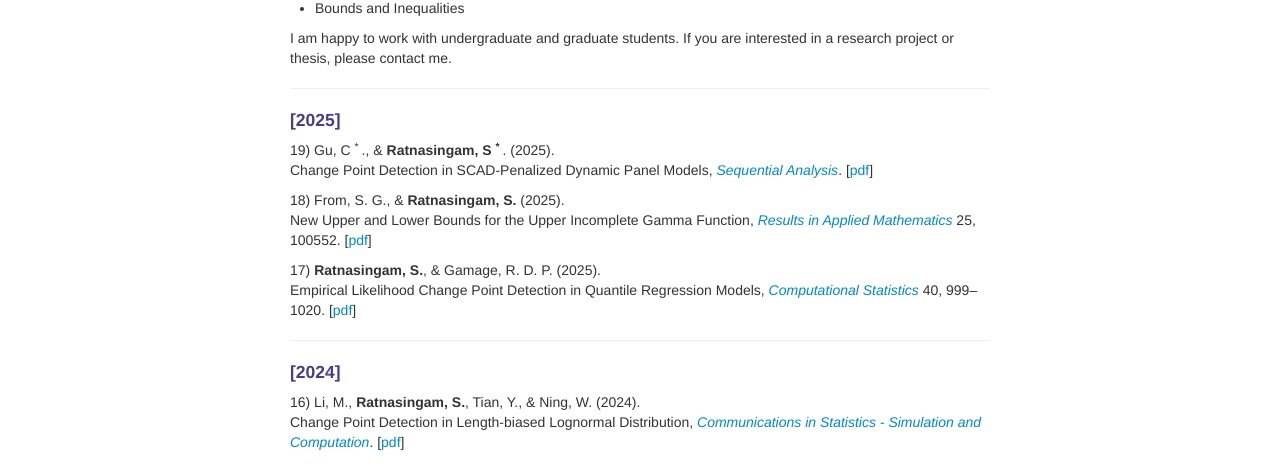
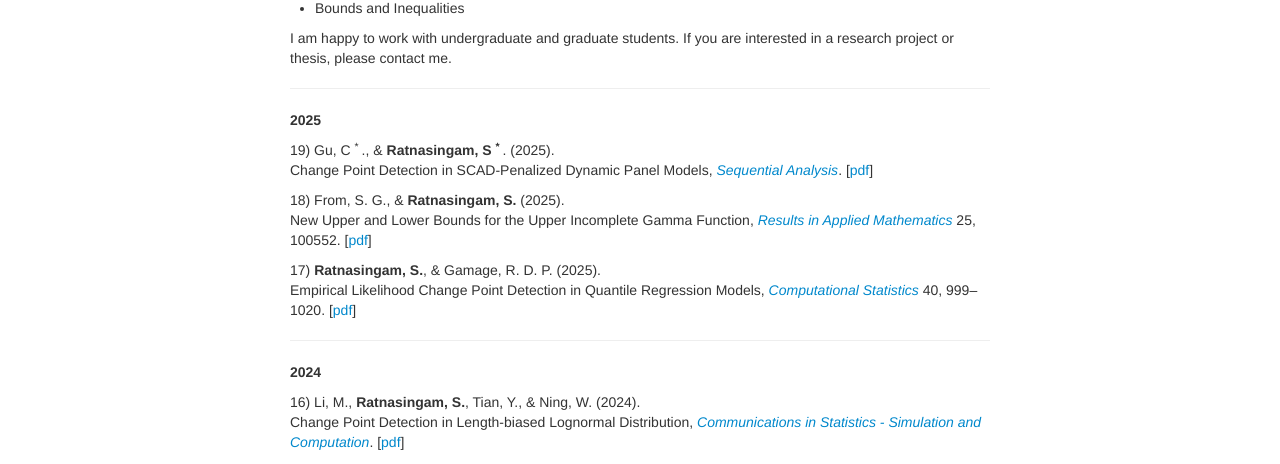
Before and after one commit to suthakaranr/suthakaranr.github.io, a Jekyll site: the page built from pages/Research.md, in a window 1280 px wide. Shown: the part 274-738 px from the top of the page. Built offline with Jekyll 4.4.1, drawn with Linux system fonts in a browser that asks for light colours.

```diff
--- a/pages/Research.md
+++ b/pages/Research.md
@@ -17,7 +17,7 @@ I am happy to work with undergraduate and graduate students. If you are interest
 ---
 
 
-#### [2025]
+##### 2025
 
 19) Gu, C <sup> * </sup>., & <b>Ratnasingam, S <sup> * </sup></b>. (2025).
    Change Point Detection in SCAD-Penalized Dynamic Panel Models, <i><a href="https://doi.org/10.1080/07474946.2025.2510372" target="_blank">Sequential Analysis</a></i>. [<a href="../assets/2025CGSR.pdf" target="_blank">pdf</a>]
@@ -33,7 +33,7 @@ I am happy to work with undergraduate and graduate students. If you are interest
 ---
 
 
-#### [2024]
+##### 2024
 
 16) Li, M., <b>Ratnasingam, S.</b>, Tian, Y., & Ning, W. (2024).
    Change Point Detection in Length-biased Lognormal Distribution, <i><a href="https://doi.org/10.1080/03610918.2024.2386561" target="_blank">Communications in Statistics - Simulation and Computation</a></i>. [<a href="../assets/2024SRWN.pdf" target="_blank">pdf</a>]
```
